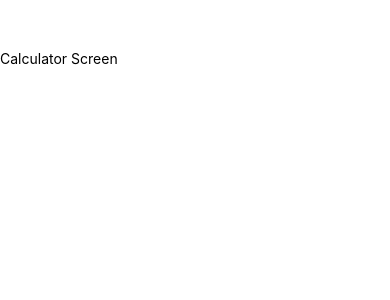
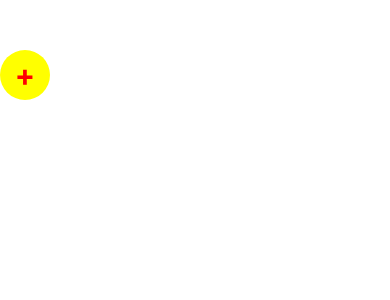
Before and after one commit to tammiec/calculator, a React Native app: screen / in a window 390 px wide. Shown: the top 300 px of the page. Built offline with nearby package versions, Linux system fonts and the light colour scheme.

Commit message:
Add styles

```diff
--- /dev/null
+++ b/components/CalcButton.js
@@ -0,0 +1,38 @@
+import React from 'react';
+import { StyleSheet, View, Text, TouchableOpacity } from 'react-native';
+
+const CalcButton = ({
+  title = '',
+  color = 'white',
+  backgroundColor = 'black',
+  ...props
+}) => {
+
+  const onPress = () => {
+
+  };
+
+  return (
+    <View>
+      <TouchableOpacity onPress={onPress} style={[styles.container, { backgroundColor: backgroundColor }]}>
+        <Text style={[styles.text, { color: color }]}>{title}</Text>
+      </TouchableOpacity>
+    </View>
+  );
+};
+
+export default CalcButton;
+
+const styles = StyleSheet.create({
+  container: {
+    alignItems: 'center',
+    justifyContent: 'center',
+    width: 50,
+    height: 50,
+    borderRadius: 25,
+  },
+  text: {
+    fontSize: 30,
+    fontWeight: 'bold',
+  },
+});
--- /dev/null
+++ b/components/index.js
@@ -0,0 +1 @@
+export { default as CalcButton } from './CalcButton';
--- a/screens/CalculatorScreen.js
+++ b/screens/CalculatorScreen.js
@@ -1,6 +1,3 @@
-import React from 'react';
-import { View, Text} from 'react-native';
-
 require("./../lib/swisscalc.lib.format.js");
 require("./../lib/swisscalc.lib.operator.js");
 require("./../lib/swisscalc.lib.operatorCache.js");
@@ -8,6 +5,11 @@ require("./../lib/swisscalc.lib.shuntingYard.js");
 require("./../lib/swisscalc.calc.calculator.js");
 require("./../lib/swisscalc.display.numericDisplay.js");
 require("./../lib/swisscalc.display.memoryDisplay.js");
+
+import React from 'react';
+import { View, Text} from 'react-native';
+
+import { CalcButton } from '../components';
 
 
 const CalculatorScreen = props => {
@@ -27,7 +29,7 @@ const CalculatorScreen = props => {
 
   return (
     <View style={{paddingTop: 50}}>
-      <Text>Calculator Screen</Text>
+      <CalcButton title='+' color='red' backgroundColor='yellow' />
     </View>
   );
 };
```
